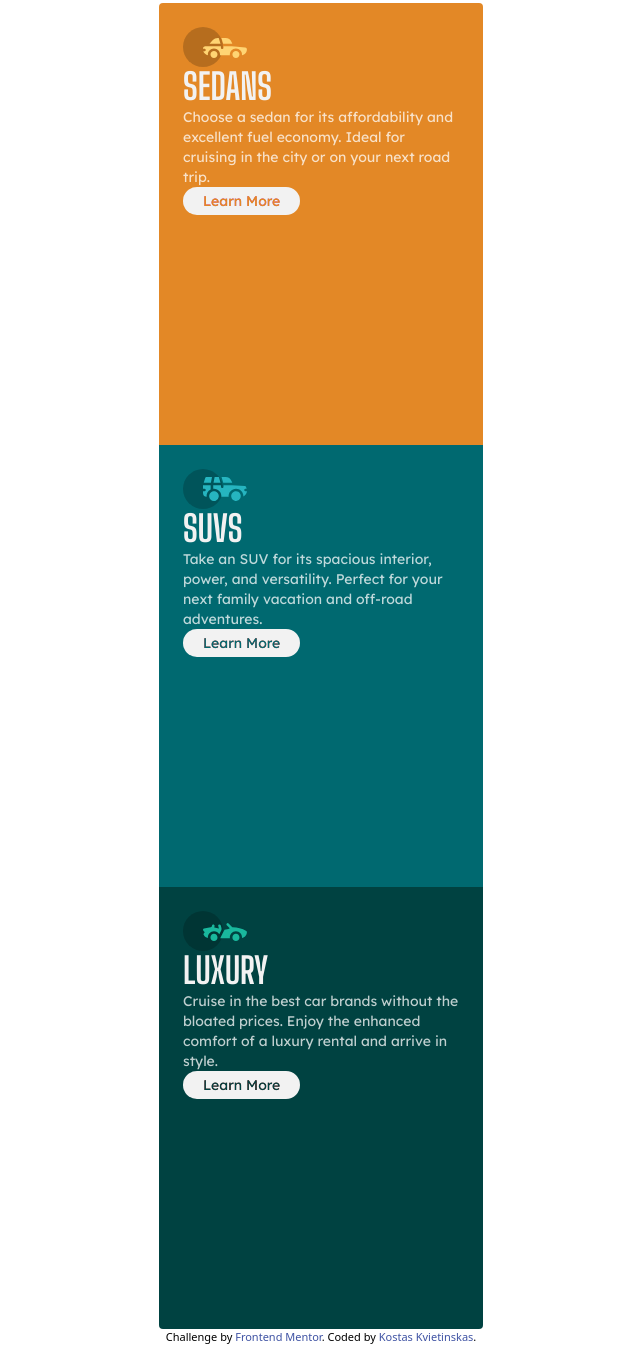
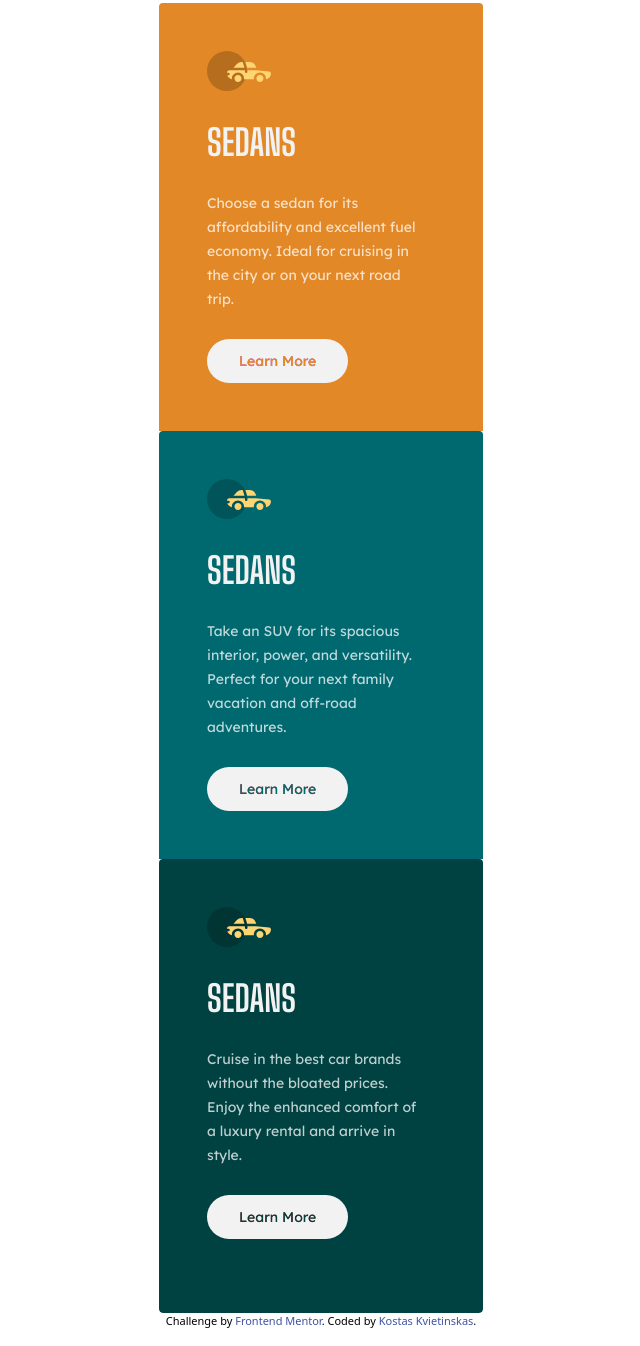
Before and after one commit to KostasKv/3-column-preview-card-component-main, a website: page index.html in a window 1280 px wide. Shown: the part 37-1383 px from the top of the page, without its empty margins (319-959 px from the left). Drawn offline with Linux system fonts and the light colour scheme.

Commit message:
card content layout and sizing improved

```diff
--- a/index.html
+++ b/index.html
@@ -20,35 +20,55 @@
 <body>
   <div class="pt-10 px-5 flex justify-center">
     <div class="flex flex-col overflow-hidden rounded h-[1326px] w-[324px]">
-      <div class="bg-bright-orange p-6 flex-1">
+      <div class="bg-bright-orange pl-12 pr-14 py-12 flex-1">
         <img src="images/icon-sedans.svg"></img>
-        <h1 class="text-very-light-gray text-4xl uppercase font-big-shoulders font-bold">Sedans</h1>
-        <p class="text-transparent-white font-serif text-sm">
+        <h1 class="text-very-light-gray text-4xl uppercase font-big-shoulders font-bold mt-8">Sedans</h1>
+        <p class="text-transparent-white font-serif text-sm mt-7 leading-6">
           Choose a sedan for its affordability and excellent fuel economy. Ideal for cruising in the city
           or on your next road trip.
         </p>
-        <button class="bg-very-light-gray font-serif text-sm mix-blend-lighten rounded-2xl px-5 py-1">Learn More</button>
+        <button class="bg-very-light-gray font-serif text-sm mix-blend-lighten rounded-3xl px-8 py-3 mt-7">Learn More</button>
       </div>
 
-      <div class="bg-dark-cyan p-6 flex-1">
+      <div class="flex flex-col overflow-hidden rounded h-[1326px] w-[324px]">
+        <div class="bg-dark-cyan pl-12 pr-14 py-12 flex-1">
+          <img src="images/icon-sedans.svg"></img>
+          <h1 class="text-very-light-gray text-4xl uppercase font-big-shoulders font-bold mt-8">Sedans</h1>
+          <p class="text-transparent-white font-serif text-sm mt-7 leading-6">
+            Take an SUV for its spacious interior, power, and versatility. Perfect for your next family vacation
+            and off-road adventures.
+          </p>
+          <button class="bg-very-light-gray font-serif text-sm mix-blend-lighten rounded-3xl px-8 py-3 mt-7">Learn More</button>
+      </div>
+
+      <div class="flex flex-col overflow-hidden rounded h-[1326px] w-[324px]">
+        <div class="bg-very-dark-cyan pl-12 pr-14 py-12 flex-1">
+          <img src="images/icon-sedans.svg"></img>
+          <h1 class="text-very-light-gray text-4xl uppercase font-big-shoulders font-bold mt-8">Sedans</h1>
+          <p class="text-transparent-white font-serif text-sm mt-7 leading-6">
+            Cruise in the best car brands without the bloated prices. Enjoy the enhanced comfort of a luxury
+            rental and arrive in style.
+          </p>
+          <button class="bg-very-light-gray font-serif text-sm mix-blend-lighten rounded-3xl px-8 py-3 mt-7">Learn More</button>
+      </div>
+
+      <!-- <div class="bg-dark-cyan p-6 flex-1">
         <img src="images/icon-suvs.svg"></img>
-        <h1 class="text-very-light-gray text-4xl uppercase font-big-shoulders font-bold">SUVs</h1>
+        <h1 class="text-very-light-gray text-4xl uppercase font-big-shoulders font-bold mt-8">SUVs</h1>
         <p class="text-transparent-white font-serif text-sm">
-          Take an SUV for its spacious interior, power, and versatility. Perfect for your next family vacation
-          and off-road adventures.
+
         </p>
         <button class="bg-very-light-gray font-serif text-sm mix-blend-lighten rounded-2xl px-5 py-1">Learn More</button>
-      </div>
+      </div> -->
 
-      <div class="bg-very-dark-cyan p-6 flex-1">
+      <!-- <div class="bg-very-dark-cyan p-6 flex-1">
         <img src="images/icon-luxury.svg"></img>
-        <h1 class="text-very-light-gray text-4xl uppercase font-big-shoulders font-bold">Luxury</h1>
+        <h1 class="text-very-light-gray text-4xl uppercase font-big-shoulders font-bold mt-8">Luxury</h1>
         <p class="text-transparent-white font-serif text-sm">
-          Cruise in the best car brands without the bloated prices. Enjoy the enhanced comfort of a luxury
-          rental and arrive in style.
+
         </p>
         <button class="bg-very-light-gray font-serif text-sm mix-blend-lighten rounded-2xl px-5 py-1">Learn More</button>
-      </div>
+      </div> -->
     </div>
   </div>
   <div class="attribution">
```
Also changed, not shown: dist/output.css.
